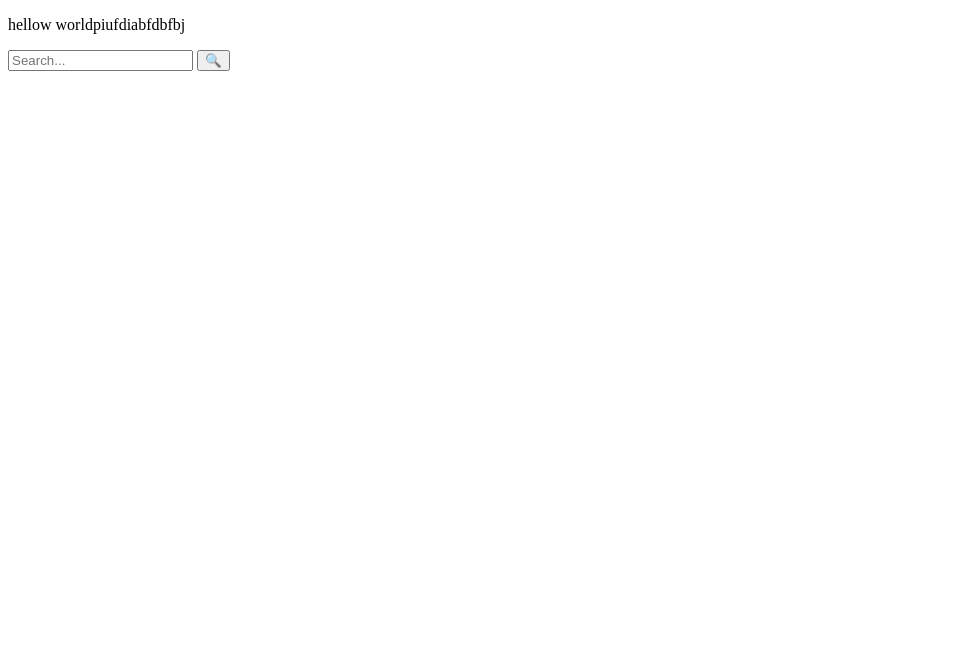
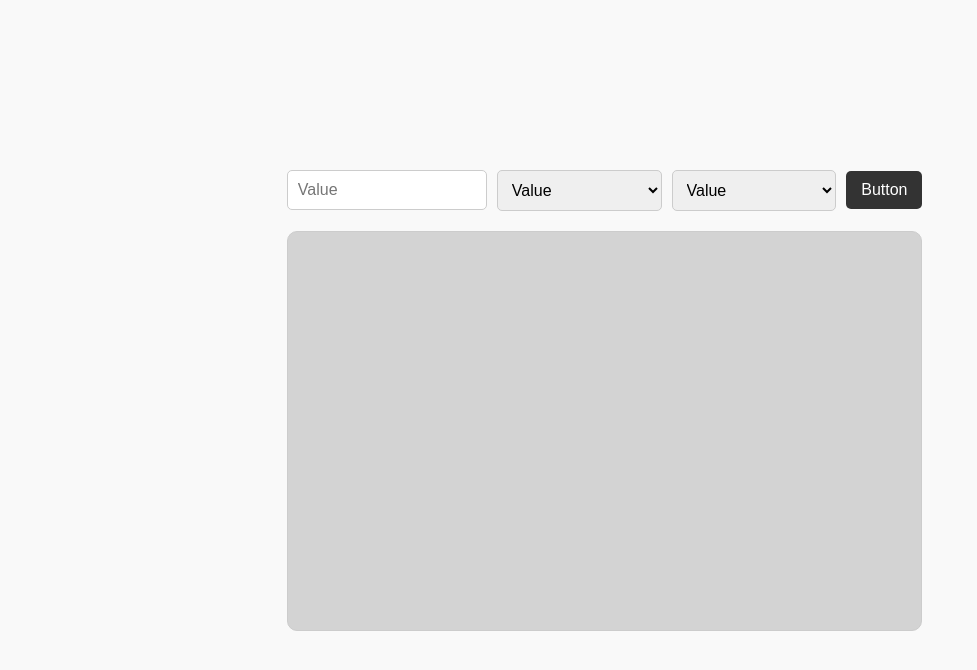
Before and after one commit to 5arav031k/Hackathon2024, a React (Create React App) app in the folder ai-front/: page / in a window 1280 px wide. Shown: the top 670 px of the page, without its empty margins (0-977 px from the left). Built offline with nearby package versions, Linux system fonts and the light colour scheme.

Commit message:
first good idea

```diff
--- a/ai-front/public/index.html
+++ b/ai-front/public/index.html
@@ -13,11 +13,5 @@
   </head>
   <body>
     <div id="root"></div>
-    <div class="search-container">
-      <form action="/search" method="GET">
-        <input type="text" name="q" placeholder="Search..." class="search-input">
-        <button type="submit" class="search-button">🔍</button>
-      </form>
-    </div>
   </body>
 </html>
--- a/ai-front/src/App.css
+++ b/ai-front/src/App.css
@@ -0,0 +1,59 @@
+
+* {
+    margin: 0;
+    padding: 0;
+    box-sizing: border-box;
+    font-family: Arial, sans-serif;
+}
+
+body {
+    display: flex;
+    flex-direction: column;
+    align-items: center;
+    justify-content: center;
+    min-height: 100vh;
+    background-color: #f9f9f9;
+}
+
+.container {
+    width: 90%;
+    max-width: 1200px;
+}
+
+.search-bar {
+    display: flex;
+    align-items: center;
+    gap: 10px;
+    margin-bottom: 20px;
+}
+
+.search-bar input[type="text"],
+.search-bar select {
+    padding: 10px;
+    border: 1px solid #ccc;
+    border-radius: 5px;
+    width: 200px;
+    font-size: 16px;
+}
+
+.search-bar button {
+    padding: 10px 15px;
+    border: none;
+    background-color: #333;
+    color: #fff;
+    font-size: 16px;
+    border-radius: 5px;
+    cursor: pointer;
+}
+
+.search-bar button:hover {
+    background-color: #555;
+}
+
+.result-box {
+    width: 100%;
+    height: 400px;
+    background-color: #d3d3d3;
+    border: 1px solid #ccc;
+    border-radius: 10px;
+}
--- a/ai-front/src/App.js
+++ b/ai-front/src/App.js
@@ -2,9 +2,25 @@ import './App.css';
 
 function App() {
   return (
-    <div className="App">
-      <p>hellow worldpiufdiabfdbfbj</p>
-    </div>
+      <div className="App">
+          <div className="container">
+              <div className="search-bar">
+                  <input type="text" placeholder="Value"/>
+                  <select>
+                      <option>Value</option>
+                      <option>Option 1</option>
+                      <option>Option 2</option>
+                  </select>
+                  <select>
+                      <option>Value</option>
+                      <option>Option 1</option>
+                      <option>Option 2</option>
+                  </select>
+                  <button>Button</button>
+              </div>
+              <div className="result-box"></div>
+          </div>
+      </div>
   );
 }
 
```
